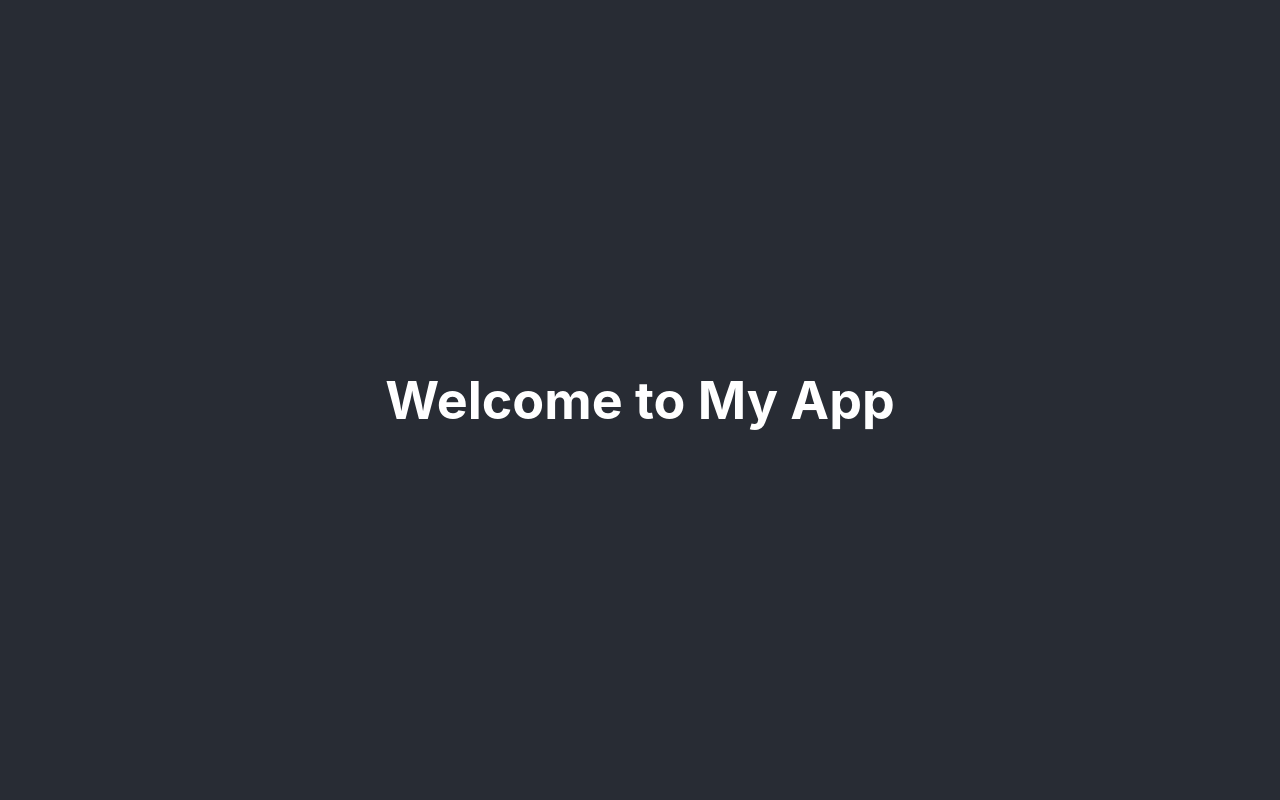
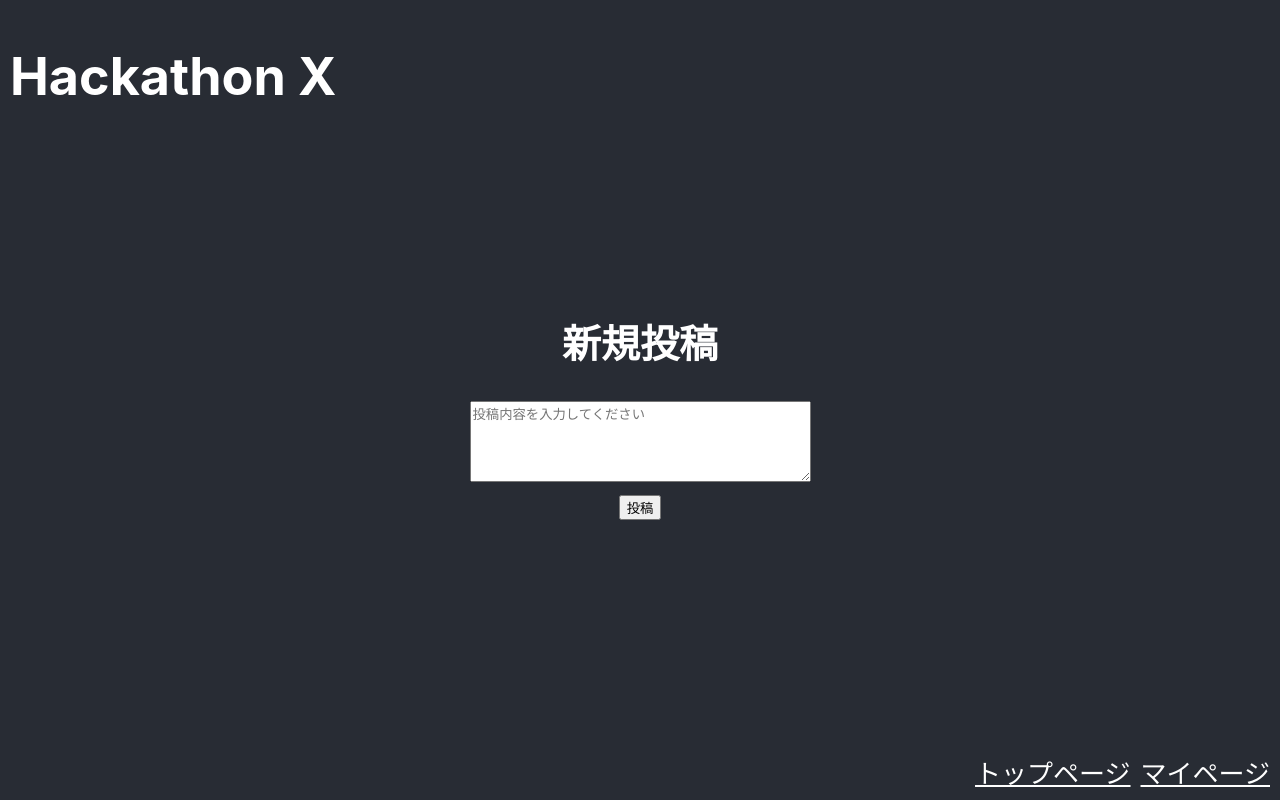
Before and after one commit to IrieAkari/hackathon_fe, a React (Create React App) app in the folder my-app/: page /createpost in a window 1280 px wide. Before the commit this address had no page. Built offline with nearby package versions, Linux system fonts and the light colour scheme; the HTML template or start-up script is replaced by a standard one.

Commit message:
add develop

```diff
--- a/my-app/src/App.tsx
+++ b/my-app/src/App.tsx
@@ -3,20 +3,22 @@ import { BrowserRouter as Router, Route, Routes } from 'react-router-dom';
 import './App.css';
 import LoginForm from './components/LoginForm';
 import SignUpForm from './components/SignUpForm';
-import SuccessPage from './components/SuccessPage';
+import TopPage from './components/TopPage';
 import Mypage from './components/Mypage';
+import CreatePost from './components/CreatePost';
 
 const App: React.FC = () => {
   return (
     <Router>
       <div className="App">
         <header className="App-header">
-          <h1>Welcome to My App</h1>
+          <h1 style={{ position: 'absolute', top: 10, left: 10 }}>Hackathon X</h1>
           <Routes>
             <Route path="/" element={<LoginForm />} />
             <Route path="/signup" element={<SignUpForm />} />
-            <Route path="/success" element={<SuccessPage />} />
+            <Route path="/top" element={<TopPage />} />
             <Route path="/mypage" element={<Mypage />} />
+            <Route path="/createpost" element={<CreatePost />} />
           </Routes>
         </header>
       </div>
--- /dev/null
+++ b/my-app/src/components/CreatePost.tsx
@@ -0,0 +1,70 @@
+import React, { useState } from 'react';
+import { useNavigate, Link } from 'react-router-dom';
+import { fireAuth } from '../firebase';
+
+const API_BASE_URL = 'http://localhost:8000';
+
+const CreatePost: React.FC = () => {
+    const [content, setContent] = useState<string>('');
+    const [error, setError] = useState<string>('');
+    const navigate = useNavigate();
+
+    const handleSubmit = async (e: React.FormEvent<HTMLFormElement>) => {
+        e.preventDefault();
+        if (content.length > 200) {
+            setError('投稿内容は200文字以内にしてください');
+            return;
+        }
+        const user = fireAuth.currentUser;
+        if (user) {
+            try {
+                const response = await fetch(`${API_BASE_URL}/postcreate`, {
+                    method: 'POST',
+                    headers: {
+                        'Content-Type': 'application/json',
+                    },
+                    body: JSON.stringify({ email: user.email, content }),
+                });
+                if (!response.ok) {
+                    throw new Error('Failed to create post');
+                }
+                alert('投稿が作成されました');
+                navigate('/top');
+            } catch (error: any) {
+                setError(error.message);
+            }
+        } else {
+            setError('ユーザーが見つかりません');
+        }
+    };
+
+    return (
+        <div>
+            <h2>新規投稿</h2>
+            <form onSubmit={handleSubmit}>
+                <div>
+                    <textarea
+                        value={content}
+                        onChange={(e) => {
+                            setContent(e.target.value);
+                            if (e.target.value.length <= 200) {
+                                setError('');
+                            }
+                        }}
+                        placeholder="投稿内容を入力してください"
+                        rows={5}
+                        cols={40}
+                    />
+                </div>
+                {error && <p style={{ color: 'red' }}>{error}</p>}
+                <button type="submit">投稿</button>
+            </form>
+            <div style={{ position: 'fixed', bottom: 10, right: 10 }}>
+                <Link to="/top" style={{ color: 'white', marginRight: '10px' }}>トップページ</Link>
+                <Link to="/mypage" style={{ color: 'white' }}>マイページ</Link>
+            </div>
+        </div>
+    );
+};
+
+export default CreatePost;
--- a/my-app/src/components/LoginForm.tsx
+++ b/my-app/src/components/LoginForm.tsx
@@ -18,7 +18,7 @@ const LoginForm: React.FC = () => {
         .then((userCredential) => {
             const user = userCredential.user;
             alert('ログインユーザー: ' + user.email);
-            navigate('/success');
+            navigate('/top');
         })
         .catch((error) => {
             if (error.code === 'auth/user-not-found') {
--- a/my-app/src/components/Mypage.tsx
+++ b/my-app/src/components/Mypage.tsx
@@ -1,11 +1,13 @@
 import React, { useEffect, useState } from 'react';
-import { getAuth } from 'firebase/auth';
-//import { API_BASE_URL } from '../config';
+import { getAuth, signOut, deleteUser } from 'firebase/auth';
+import { Link, useNavigate } from 'react-router-dom';
+
 const API_BASE_URL = 'http://localhost:8000';
 
 const Mypage: React.FC = () => {
     const [name, setName] = useState<string>('');
     const [error, setError] = useState<string>('');
+    const navigate = useNavigate();
 
     useEffect(() => {
         const fetchUserName = async () => {
@@ -13,7 +15,6 @@ const Mypage: React.FC = () => {
             const user = auth.currentUser;
             if (user) {
                 try {
-                    //const response = await fetch(`${process.env.REACT_APP_API_BASE_URL}/useremail?email=${user.email}`);
                     const response = await fetch(`${API_BASE_URL}/useremail?email=${user.email}`);
                     if (!response.ok) {
                         throw new Error('Failed to fetch user name');
@@ -33,6 +34,33 @@ const Mypage: React.FC = () => {
         fetchUserName();
     }, []);
 
+    const handleLogout = () => {
+        signOut(getAuth())
+            .then(() => {
+                alert('ログアウトしました');
+                navigate('/');
+            })
+            .catch((error) => {
+                alert(error.message);
+            });
+    };
+
+    const handleDeleteAccount = () => {
+        const user = getAuth().currentUser;
+        if (user) {
+            deleteUser(user)
+                .then(() => {
+                    alert('アカウントが削除されました');
+                    navigate('/');
+                })
+                .catch((error) => {
+                    alert(error.message);
+                });
+        } else {
+            alert('ユーザーが見つかりません');
+        }
+    };
+
     return (
         <div>
             <h2>マイページ</h2>
@@ -41,6 +69,13 @@ const Mypage: React.FC = () => {
             ) : (
                 <p>ユーザー名: {name}</p>
             )}
+            <button onClick={handleLogout}>Logout</button>
+            <button onClick={handleDeleteAccount}>Delete Account</button>
+            <div style={{ position: 'fixed', bottom: 10, right: 10 }}>
+                <Link to="/createpost" style={{ color: 'white', marginRight: '10px' }}>新規投稿</Link>
+                <br />
+                <Link to="/" style={{ color: 'white' }}>ログインページに戻る</Link>
+            </div>
         </div>
     );
 };
--- a/my-app/src/components/SignUpForm.tsx
+++ b/my-app/src/components/SignUpForm.tsx
@@ -22,8 +22,8 @@ const SignUpForm: React.FC = () => {
                 alert('アカウントが作成されました: ' + email);
 
                 // バックエンドにユーザー情報を送信
-                //const response = await fetch(`${process.env.REACT_APP_API_BASE_URL}/register`, {
-                    const response = await fetch(`${API_BASE_URL}/register`, {
+                //const response = await fetch(`${process.env.REACT_APP_API_BASE_URL}/userregister`, {
+                    const response = await fetch(`${API_BASE_URL}/userregister`, {
                     method: 'POST',
                     headers: {
                         'Content-Type': 'application/json',
--- a/my-app/src/components/SuccessPage.tsx
+++ /dev/null
@@ -1,49 +0,0 @@
-import React from 'react';
-import { useNavigate, Link } from 'react-router-dom';
-import { signOut, deleteUser } from 'firebase/auth';
-import { fireAuth } from '../firebase';
-const API_BASE_URL = 'http://localhost:8000';
-
-const SuccessPage: React.FC = () => {
-    const navigate = useNavigate();
-
-    const handleLogout = () => {
-        signOut(fireAuth)
-        .then(() => {
-            alert('ログアウトしました');
-            navigate('/');
-        })
-        .catch((error) => {
-            alert(error.message);
-        });
-    };
-
-    const handleDeleteAccount = () => {
-        const user = fireAuth.currentUser;
-        if (user) {
-        deleteUser(user)
-            .then(() => {
-            alert('アカウントが削除されました');
-            navigate('/');
-            })
-            .catch((error) => {
-            alert(error.message);
-            });
-        } else {
-        alert('ユーザーが見つかりません');
-        }
-    };
-
-    return (
-        <div>
-        <h2>ログイン成功</h2>
-        <button onClick={handleLogout}>Logout</button>
-        <button onClick={handleDeleteAccount}>Delete Account</button>
-        <div style={{ position: 'fixed', bottom: 10, right: 10 }}>
-            <Link to="/mypage">マイページ</Link>
-        </div>
-        </div>
-    );
-};
-
-export default SuccessPage;
--- /dev/null
+++ b/my-app/src/components/TopPage.tsx
@@ -0,0 +1,51 @@
+import React, { useEffect, useState } from 'react';
+import { useNavigate, Link } from 'react-router-dom';
+import { fireAuth } from '../firebase';
+
+const API_BASE_URL = 'http://localhost:8000';
+
+interface Post {
+    id: string;
+    user_id: string;
+    user_name: string;
+    content: string;
+    created_at: string;
+}
+
+const TopPage: React.FC = () => {
+    const [posts, setPosts] = useState<Post[]>([]);
+    const navigate = useNavigate();
+
+    useEffect(() => {
+        fetch(`${API_BASE_URL}/posts`)
+            .then(response => response.json())
+            .then(data => setPosts(data))
+            .catch(error => console.error('Error fetching posts:', error));
+    }, []);
+
+    return (
+        <div>
+            <h2>ログイン成功</h2>
+            <div>
+                {posts.map(post => (
+                    <div key={post.id} style={{
+                        border: '1px solid #ccc',
+                        padding: '20px',
+                        margin: '10px 0',
+                        width: '800px'
+                        }}>
+                        <h3>{post.user_name} <span style={{ fontSize: '0.8em', color: '#888' }}>{new Date(post.created_at).toLocaleString()}</span></h3>
+                        <p>{post.content}</p>
+                    </div>
+                ))}
+            </div>
+            <div style={{ position: 'fixed', bottom: 10, right: 10 }}>
+                <Link to="/createpost" style={{ color: 'white', marginRight: '10px' }}>新規投稿</Link>
+                <br />
+                <Link to="/mypage" style={{ color: 'white' }}>マイページ</Link>
+            </div>
+        </div>
+    );
+};
+
+export default TopPage;
```
